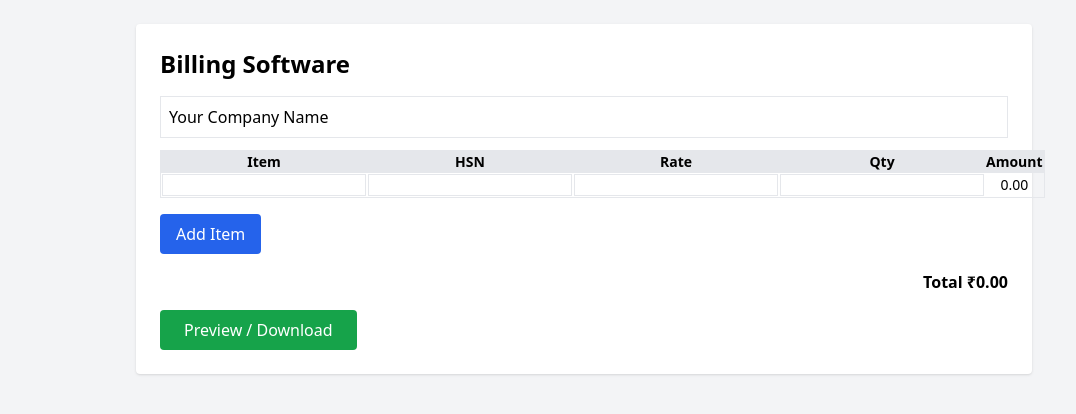
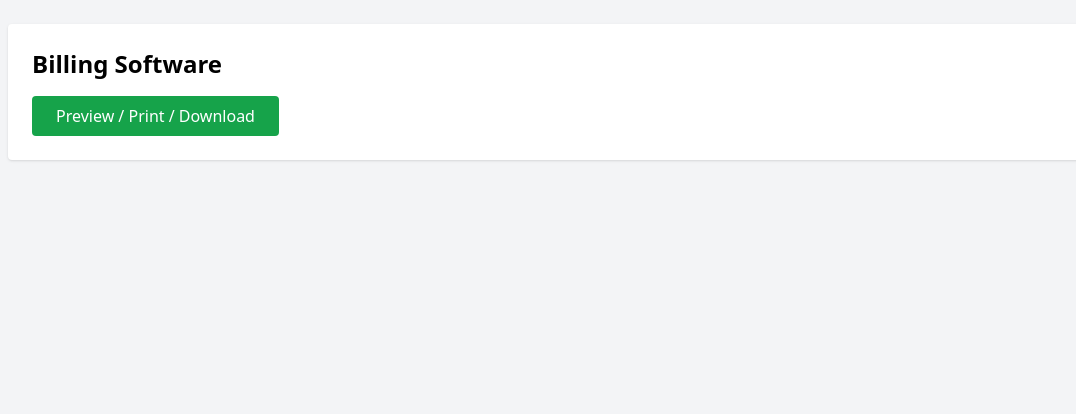
Before and after one commit to alfin004/billing-software, a React (Vite) app: page / in a window 1280 px wide. Shown: the top 414 px of the page, without its empty margins (56-1132 px from the left). Built offline with nearby package versions, Linux system fonts and the light colour scheme.

Commit message:
Billing software with Tailwind and billing 2

```diff
--- a/src/BillingApp.tsx
+++ b/src/BillingApp.tsx
@@ -1,46 +1,166 @@
-import React,{useState} from 'react';
+import React, { useState } from "react";
 
-export default function BillingApp(){
- const [company,setCompany]=useState({name:'Your Company Name',address:'Company Address',gst:'GSTIN',phone:'Phone'});
- const [items,setItems]=useState([{name:'',hsn:'',rate:0,qty:1,amount:0}]);
- const [tax,setTax]=useState({cgst:0,sgst:0,igst:0});
+export default function BillingApp() {
+  /* ================= SELLER ================= */
+  const [seller, setSeller] = useState({
+    name: "Your Company Name",
+    address: "Company Address",
+    phone: "Phone Number",
+    gst: "GSTIN",
+    bankName: "Bank Name",
+    accountName: "Account Holder Name",
+    accountNumber: "Account Number",
+    ifsc: "IFSC Code"
+  });
 
- const updateItem=(i,f,v)=>{const n=[...items];n[i][f]=v;n[i].amount=n[i].rate*n[i].qty;setItems(n)};
- const addItem=()=>setItems([...items,{name:'',hsn:'',rate:0,qty:1,amount:0}]);
+  /* ================= BUYER ================= */
+  const [buyer, setBuyer] = useState({
+    name: "Customer / Buyer Name",
+    address: "Buyer Address",
+    gst: "Buyer GSTIN",
+    state: "State",
+    stateCode: "State Code",
+    placeOfSupply: "Place of Supply"
+  });
 
- const sub=items.reduce((s,i)=>s+i.amount,0);
- const total=sub+(sub*tax.cgst)/100+(sub*tax.sgst)/100+(sub*tax.igst)/100;
+  /* ================= INVOICE ================= */
+  const [invoice, setInvoice] = useState({ number: "", date: "" });
 
- const preview=()=>{
-  const w=window.open('about:blank','_blank'); if(!w) return alert('Allow popup');
-  w.document.write(`<html><body><h2>${company.name}</h2><p>Total ₹${total.toFixed(2)}</p>
-  <button onclick="html2pdf().from(document.body).save('invoice.pdf')">PDF</button>
-  <script src='https://cdnjs.cloudflare.com/ajax/libs/html2pdf.js/0.10.1/html2pdf.bundle.min.js'></script>
-  </body></html>`); w.document.close();
+  /* ================= ITEMS ================= */
+  const [items, setItems] = useState([
+    { name: "", hsn: "", rate: 0, qty: 1, amount: 0 }
+  ]);
+
+  /* ================= TAX ================= */
+  const [taxType, setTaxType] = useState<"CGST_SGST" | "IGST">("CGST_SGST");
+  const [tax, setTax] = useState({ cgst: 9, sgst: 9, igst: 18 });
+
+  /* ================= HELPERS ================= */
+  const updateItem = (i: number, f: any, v: any) => {
+    const n = [...items];
+    n[i][f] = v;
+    n[i].amount = n[i].rate * n[i].qty;
+    setItems(n);
+  };
+
+  const addItem = () =>
+    setItems([...items, { name: "", hsn: "", rate: 0, qty: 1, amount: 0 }]);
+
+  const sub = items.reduce((s, i) => s + i.amount, 0);
+  const cgstAmt = taxType === "CGST_SGST" ? (sub * tax.cgst) / 100 : 0;
+  const sgstAmt = taxType === "CGST_SGST" ? (sub * tax.sgst) / 100 : 0;
+  const igstAmt = taxType === "IGST" ? (sub * tax.igst) / 100 : 0;
+  const total = sub + cgstAmt + sgstAmt + igstAmt;
+
+  /* ================= AMOUNT IN WORDS ================= */
+  const numberToWords = (num: number) => {
+    const a = ["","One","Two","Three","Four","Five","Six","Seven","Eight","Nine","Ten",
+      "Eleven","Twelve","Thirteen","Fourteen","Fifteen","Sixteen","Seventeen","Eighteen","Nineteen"];
+    const b = ["","","Twenty","Thirty","Forty","Fifty","Sixty","Seventy","Eighty","Ninety"];
+    const w = (n: number): string => {
+      if (n < 20) return a[n];
+      if (n < 100) return b[Math.floor(n/10)] + (n%10 ? " " + a[n%10] : "");
+      if (n < 1000) return a[Math.floor(n/100)] + " Hundred" + (n%100 ? " " + w(n%100) : "");
+      if (n < 100000) return w(Math.floor(n/1000)) + " Thousand" + (n%1000 ? " " + w(n%1000) : "");
+      if (n < 10000000) return w(Math.floor(n/100000)) + " Lakh" + (n%100000 ? " " + w(n%100000) : "");
+      return w(Math.floor(n/10000000)) + " Crore" + (n%10000000 ? " " + w(n%10000000) : "");
+    };
+    return `Rupees ${w(Math.floor(num))} Only`;
+  };
+
+  /* ================= INVOICE HTML ================= */
+  const invoiceHTML = `
+  <html>
+  <head>
+    <title>Tax Invoice</title>
+    <script src="https://cdnjs.cloudflare.com/ajax/libs/html2pdf.js/0.10.1/html2pdf.bundle.min.js"></script>
+    <style>
+      body{font-family:Arial;font-size:12px;margin:0;padding:20px}
+      .page{width:210mm;min-height:297mm;margin:auto;border:1px solid #000;padding:8px}
+      .center{text-align:center}
+      .right{text-align:right}
+      table{width:100%;border-collapse:collapse}
+      th,td{border:1px solid #000;padding:4px}
+      .box{border:1px solid #000;padding:6px;margin-top:6px}
+      @media print{.actions{display:none}}
+    </style>
+  </head>
+  <body>
+    <div class="actions center">
+      <button onclick="window.print()">Print</button>
+      <button onclick="html2pdf().from(document.getElementById('inv')).set({jsPDF:{unit:'mm',format:'a4'}}).save('invoice.pdf')">Download PDF</button>
+    </div>
+
+    <div class="page" id="inv">
+      <div class="center">
+        <strong>${seller.name}</strong><br/>
+        ${seller.address}<br/>
+        Mob: ${seller.phone}<br/>
+        <strong>TAX INVOICE</strong><br/>
+        GSTIN: ${seller.gst}
+      </div>
+
+      <table class="no-border">
+        <tr><td><b>Invoice No:</b> ${invoice.number}</td>
+            <td class="right"><b>Date:</b> ${invoice.date}</td></tr>
+      </table>
+
+      <div class="box">
+        <b>DETAILS OF RECEIVER / BILLED TO</b><br/>
+        ${buyer.name}<br/>
+        ${buyer.address}<br/>
+        GSTIN: ${buyer.gst}<br/>
+        State: ${buyer.state} (${buyer.stateCode}) | Place of Supply: ${buyer.placeOfSupply}
+      </div>
+
+      <table>
+        <tr><th>Sl</th><th>Particulars</th><th>HSN</th><th>Rate</th><th>Qty</th><th>Amount</th></tr>
+        ${items.map((i,idx)=>`
+          <tr>
+            <td>${idx+1}</td><td>${i.name}</td><td>${i.hsn}</td>
+            <td class="right">${i.rate}</td><td>${i.qty}</td>
+            <td class="right">${i.amount.toFixed(2)}</td>
+          </tr>`).join("")}
+      </table>
+
+      <table>
+        <tr><td class="right">Taxable Value</td><td class="right">₹${sub.toFixed(2)}</td></tr>
+        ${taxType==="CGST_SGST" ? `
+        <tr><td class="right">CGST</td><td class="right">₹${cgstAmt.toFixed(2)}</td></tr>
+        <tr><td class="right">SGST</td><td class="right">₹${sgstAmt.toFixed(2)}</td></tr>` : `
+        <tr><td class="right">IGST</td><td class="right">₹${igstAmt.toFixed(2)}</td></tr>`}
+        <tr><td class="right"><b>Total</b></td><td class="right"><b>₹${total.toFixed(2)}</b></td></tr>
+      </table>
+
+      <div class="box"><b>Amount in Words:</b><br/>${numberToWords(total)}</div>
+
+      <div class="box">
+        <b>Bank Details</b><br/>
+        ${seller.accountName}<br/>
+        ${seller.accountNumber}<br/>
+        ${seller.bankName}<br/>
+        IFSC: ${seller.ifsc}
+      </div>
+
+      <div class="right" style="margin-top:20px">Authorised Signatory</div>
+    </div>
+  </body>
+  </html>`;
+
+  const openPreview = () => {
+    const w = window.open("about:blank","_blank");
+    w?.document.write(invoiceHTML);
+    w?.document.close();
   };
 
   return (
     <div className="bg-gray-100 min-h-screen p-6">
-   <div className="bg-white p-6 rounded shadow max-w-4xl mx-auto">
+      <div className="bg-white p-6 rounded shadow max-w-6xl mx-auto">
         <h1 className="text-2xl font-bold mb-4">Billing Software</h1>
-    <input className="border p-2 mb-3 w-full" value={company.name}
-      onChange={e=>setCompany({...company,name:e.target.value})}/>
-    <table className="w-full border mb-4 text-sm">
-     <thead className="bg-gray-200"><tr><th>Item</th><th>HSN</th><th>Rate</th><th>Qty</th><th>Amount</th></tr></thead>
-     <tbody>{items.map((it,i)=>(
-      <tr key={i} className="text-center">
-       <td><input className="border" onChange={e=>updateItem(i,'name',e.target.value)}/></td>
-       <td><input className="border" onChange={e=>updateItem(i,'hsn',e.target.value)}/></td>
-       <td><input className="border" type="number" onChange={e=>updateItem(i,'rate',+e.target.value)}/></td>
-       <td><input className="border" type="number" onChange={e=>updateItem(i,'qty',+e.target.value)}/></td>
-       <td>{it.amount.toFixed(2)}</td>
-      </tr>
-     ))}</tbody>
-    </table>
-    <button onClick={addItem} className="bg-blue-600 text-white px-4 py-2 rounded">Add Item</button>
-    <h3 className="text-right font-semibold mt-4">Total ₹{total.toFixed(2)}</h3>
-    <button onClick={preview} className="bg-green-600 text-white px-6 py-2 rounded mt-4">Preview / Download</button>
+        <button onClick={openPreview} className="bg-green-600 text-white px-6 py-2 rounded">
+          Preview / Print / Download
+        </button>
       </div>
     </div>
- )
+  );
 }
```
Lines whose indentation alone changed are shown as unchanged.
